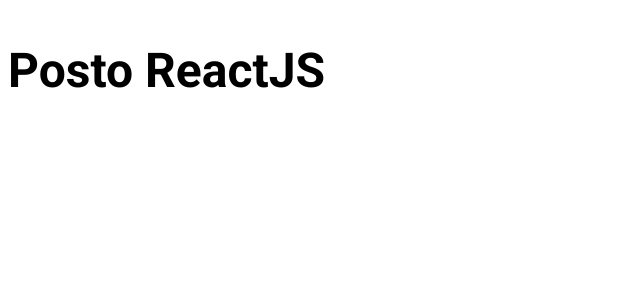
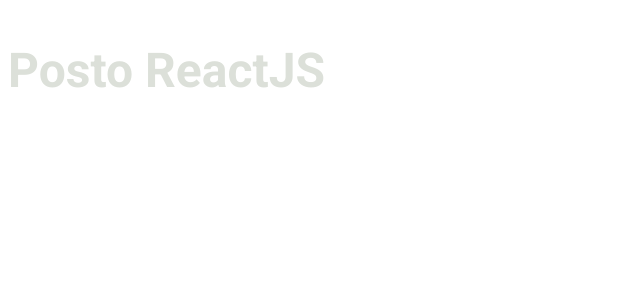
Before and after one commit to Clara-Pacheco/FuelPrice, a React (Vite) app: page / in a window 1280 px wide. Shown: the top 300 px of the page, without its empty margins (0-640 px from the left). Built offline with nearby package versions, Linux system fonts and the light colour scheme; a web font is replaced by a local one.

Commit message:
Fix Title color

```diff
--- a/src/components/Fuel/styles.ts
+++ b/src/components/Fuel/styles.ts
@@ -7,7 +7,7 @@
 
   font-size: 48px;
 
-  color: ${(props) => props.theme.colorGrey200};
+  color: ${(props) => props.theme.colorGray200};
 
   padding-top: 10px;
 
```
